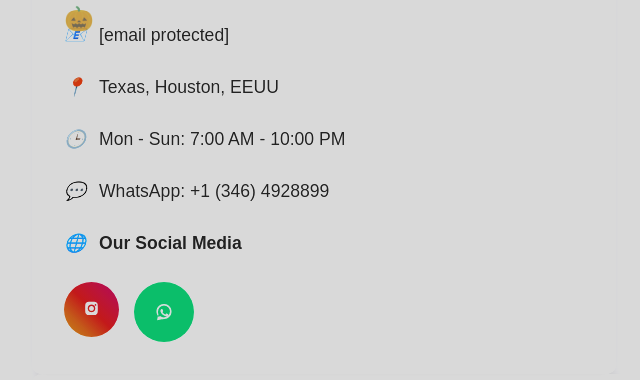
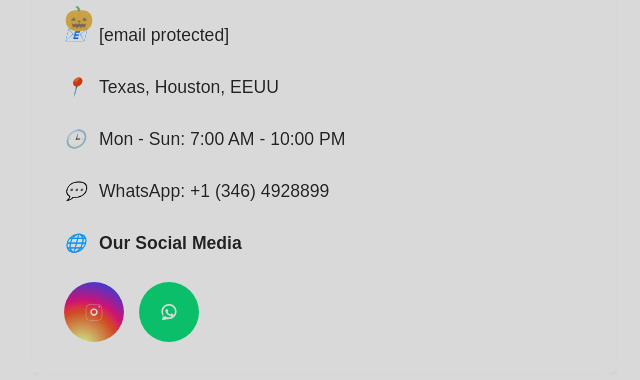
Before and after one commit to cesaryanes44/C-LCleanSolution, a plain HTML site: page index.html in a window 1280 px wide. Shown: the part 2619-2999 px from the top of the page, without its empty margins (0-640 px from the left). Drawn offline with Linux system fonts and the light colour scheme.

Commit message:
Update index.html

```diff
--- a/index.html
+++ b/index.html
@@ -1116,27 +1116,24 @@
         display: inline-flex;
         align-items: center;
         justify-content: center;
-            width: 55px;
-            height: 55px;
+        width: 60px;
+        height: 60px;
         border-radius: 50%;
-            background: linear-gradient(45deg, #f09433 0%, #e6683c 25%, #dc2743 50%, #cc2366 75%, #bc1888 100%);
+        background: radial-gradient(circle at 30% 107%, #fdf497 0%, #fdf497 5%, #fd5949 45%, #d6249f 60%, #285AEB 90%);
         border: none;
         text-decoration: none;
-            transition: transform 0.3s ease;
+        transition: transform 0.3s ease, box-shadow 0.3s ease;
    ">
-
-       <!-- Ícono oficial de Instagram (optimizado y centrado) -->
+   <!-- Ícono oficial de Instagram, centrado -->
    <svg xmlns="http://www.w3.org/2000/svg"
-            viewBox="0 0 448 512"
-            width="35"
-            height="35"
-            fill="white">
-           <path d="M224,109.3c63.6,0,114.7,51.1,114.7,114.7S287.6,338.7,224,338.7S109.3,287.6,109.3,224S160.4,109.3,224,109.3
-                M398.8,80c-7.8-18.6-22.9-33.7-41.5-41.5C331.6,27.3,293.4,26.7,224,26.7S116.4,27.3,90.7,38.5C72.1,46.3,57,61.4,49.2,80
-                C38,105.7,37.3,143.9,37.3,224s0.7,118.3,11.9,144c7.8,18.6,22.9,33.7,41.5,41.5c25.7,11.2,63.9,11.9,133.3,11.9
-                s107.6-0.7,133.3-11.9c18.6-7.8,33.7-22.9,41.5-41.5c11.2-25.7,11.9-63.9,11.9-133.3S410,105.7,398.8,80z M224,152.7
-                c-39.5,0-71.3,31.8-71.3,71.3s31.8,71.3,71.3,71.3s71.3-31.8,71.3-71.3S263.5,152.7,224,152.7z M370.6,118.7
-                c0,14.9-12,26.9-26.9,26.9s-26.9-12-26.9-26.9s12-26.9,26.9-26.9S370.6,103.8,370.6,118.7z"/>
+        viewBox="0 0 512 512"
+        width="32"
+        height="32"
+        fill="white"
+        style="display:block;">
+       <path d="M349.33 69.33H162.67C101.19 69.33 54.67 115.85 54.67 177.33v186.67c0 61.48 46.52 108 108 108h186.67c61.48 0 108-46.52 108-108V177.33c0-61.48-46.52-108-108-108zM464 364c0 63.06-51.06 114-114 114H162c-63.06 0-114-50.94-114-114V177c0-63.06 50.94-114 114-114h188c63.06 0 114 50.94 114 114v187z"/>
+       <path d="M256 164c-51.91 0-94 42.09-94 94s42.09 94 94 94 94-42.09 94-94-42.09-94-94-94zm0 152c-32.97 0-58-25.03-58-58s25.03-58 58-58 58 25.03 58 58-25.03 58-58 58z"/>
+       <circle cx="390.5" cy="121.5" r="17.5"/>
    </svg>
 </a>
 
@@ -1174,7 +1171,7 @@
 <style>
 .instagram-btn:hover {
     transform: scale(1.2);
-    box-shadow: 0 0 15px rgba(255, 105, 180, 0.7);
+    box-shadow: 0 0 15px rgba(218, 42, 148, 0.8);
 }
     .whatsapp-btn:hover {
     transform: scale(1.2);
```
Lines whose indentation alone changed are shown as unchanged.
